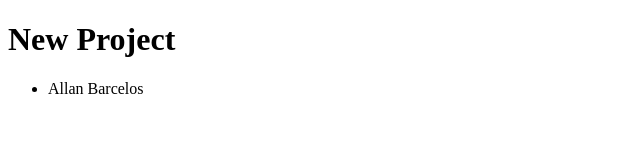
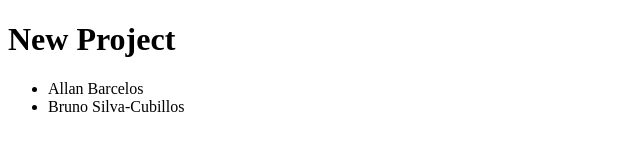
Before and after one commit to allanbarcelos/in-class-tt4-2160, a plain HTML site: page index.html in a window 1280 px wide. Shown: the whole page, without its empty margins (0-640 px from the left). Drawn offline with Linux system fonts and the light colour scheme.

Commit message:
Update index.html

```diff
--- a/index.html
+++ b/index.html
@@ -9,6 +9,7 @@
     <h1>New Project</h1>
     <ul>
         <li>Allan Barcelos</li>
+        <li>Bruno Silva-Cubillos</li>
     </ul>
 </body>
 </html>
```
